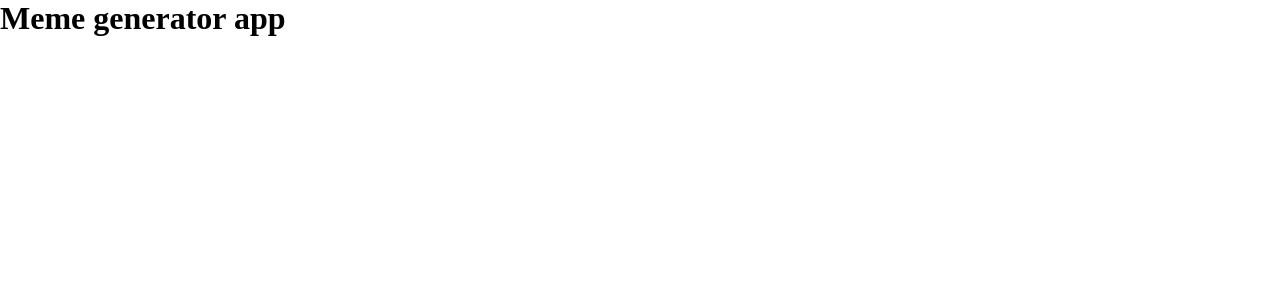
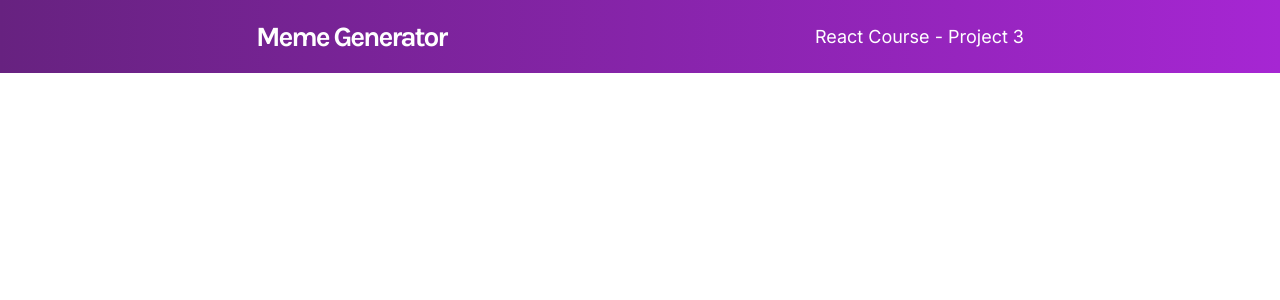
Before and after one commit to efrvame/meme-generator, a React (Vite) app: page / in a window 1280 px wide. Shown: the top 300 px of the page. Built offline with nearby package versions, Linux system fonts and the light colour scheme.

Commit message:
Add a Navbar.jsx component for the project

```diff
--- a/index.html
+++ b/index.html
@@ -3,7 +3,20 @@
     <head>
         <meta charset="UTF-8" />
         <meta name="viewport" content="width=device-width, initial-scale=1.0" />
-        <title>Meme generator</title>
+
+        <title>Meme Generator</title>
+
+        <!-- Google fonts -->
+        <link rel="preconnect" href="https://fonts.googleapis.com" />
+        <link rel="preconnect" href="https://fonts.gstatic.com" crossorigin />
+        <link
+            href="https://fonts.googleapis.com/css2?family=Karla:wght@200;300;400;500;600;700;800&display=swap"
+            rel="stylesheet"
+        />
+        <link
+            href="https://fonts.googleapis.com/css2?family=Inter&display=swap"
+            rel="stylesheet"
+        />
     </head>
     <body>
         <div id="root"></div>
--- a/src/App.jsx
+++ b/src/App.jsx
@@ -1,7 +1,9 @@
+import Navbar from "./components/Navbar";
+
 function App() {
     return (
         <>
-            <h1>Meme generator app</h1>
+            <Navbar />
         </>
     );
 }
--- /dev/null
+++ b/src/components/Navbar.jsx
@@ -0,0 +1,14 @@
+function Navbar() {
+    return (
+        <header>
+            <div className="container">
+                <nav>
+                    <h1 className="logo">Meme Generator</h1>
+                    <h3 className="extra-title">React Course - Project 3</h3>
+                </nav>
+            </div>
+        </header>
+    );
+}
+
+export default Navbar;
--- a/src/styles/index.css
+++ b/src/styles/index.css
@@ -4,6 +4,7 @@
 
 body {
     margin: 0;
+    font-family: "Karla", sans-serif;
 }
 
 h1,
@@ -12,3 +13,39 @@ h3,
 p {
     margin: 0;
 }
+
+.container {
+    width: 90%;
+    margin: 0 auto;
+}
+
+header {
+    padding: 20px 0;
+    background: linear-gradient(90deg, #672280 0%, #a626d3 100%);
+}
+
+nav {
+    display: flex;
+    align-items: center;
+    justify-content: space-between;
+    color: white;
+}
+
+.logo {
+    font-size: 1.75rem;
+    font-weight: 700;
+    letter-spacing: -2.075px;
+}
+
+.extra-title {
+    font-family: "Inter", sans-serif;
+    font-size: 1.125rem;
+    font-weight: 500;
+}
+
+/* Media queries */
+@media (width > 768px) {
+    .container {
+        width: 60%;
+    }
+}
```
